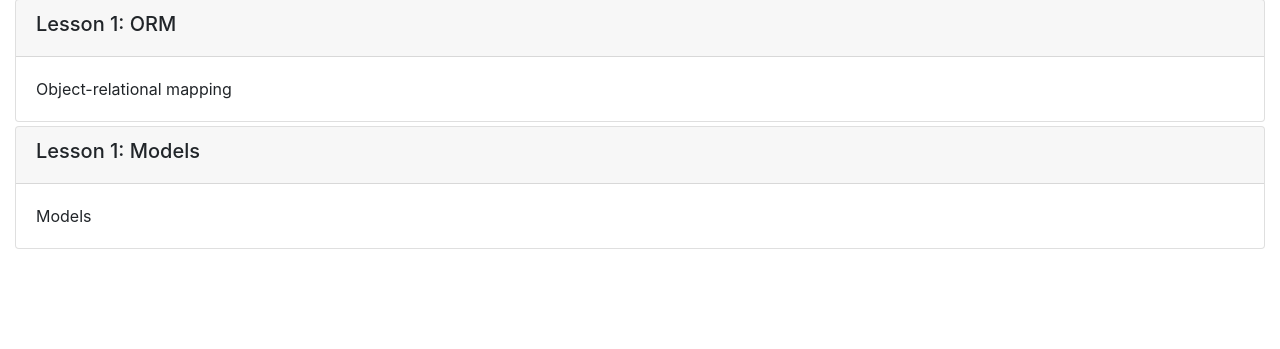
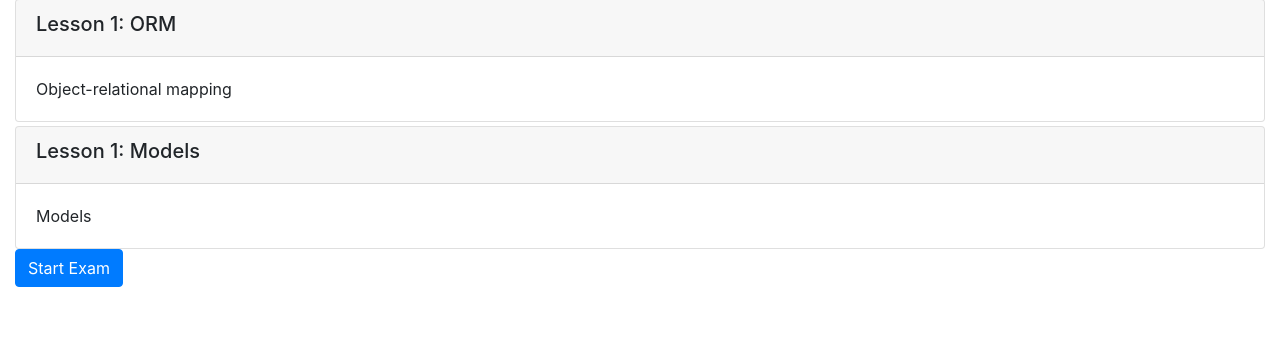
Before and after one commit to navesm/django-online-course-app, a Django app: page /onlinecourse/1/ in a window 1280 px wide. Shown: the part 230-579 px from the top of the page. Run offline with Django 3.2, Linux system fonts and the light colour scheme; data comes from the database, SQL or seed files in the repository; both versions use the stored data as it was after the commit; some libraries are stand-ins or nearby versions.

Commit message:
updated exam

```diff
--- a/onlinecourse/templates/onlinecourse/course_detail_bootstrap.html
+++ b/onlinecourse/templates/onlinecourse/course_detail_bootstrap.html
@@ -50,12 +50,15 @@
                     </div>
                 {% endfor %}
             </div>
-     <!-- Task: show questions and choices -->
-        {% if user.is_authenticated %}
+            <!-- Task: show questions and choices -->
+    <div>
+        <button class="btn btn-primary mb-3" type="button" data-toggle="collapse" data-target="#exam" aria-expanded="false" aria-controls="exam">
+            Start Exam
+        </button>
         <div id="exam" class="collapse">
             <form id="questionform" action="{% url 'onlinecourse:enroll' course.id %}" method="post">
                 {% csrf_token %}
-                {% for question in course.question_set.all %}
+                {% for question in questionform %}
                 <div class="card mt-1">
                     <div class="card-header">
                         <h5>{{ question.question_text }}</h5>
@@ -71,10 +74,11 @@
                         {% endfor %}
                     </div>
                 </div>
+                {% endfor %}
                 <input class="btn btn-success btn-block" type="submit" value="Submit">
             </form>
-                {% endfor %}
-                {% endif %}
+        </div>
+    </div>
 
             <!-- <HINT> If user is authenticated, show course exam with a list of question -->
 
--- a/onlinecourse/urls.py
+++ b/onlinecourse/urls.py
@@ -18,7 +18,7 @@ urlpatterns = [
     path('<int:course_id>/enroll/', views.enroll, name='enroll'),
 
     # <HINT> Create a route for submit view
-    path('<int:course_id>/submit/', views.submit, name='submit')
+    path('<int:course_id>/submit/', views.submit, name='submit'),
     # <HINT> Create a route for show_exam_result view
-
+    path('course/<int:course_id>/submission/<int:submission_id>/result/', views.show_exam_result, name='show_exam_result')
  ] + static(settings.MEDIA_URL, document_root=settings.MEDIA_ROOT)
--- a/onlinecourse/views.py
+++ b/onlinecourse/views.py
@@ -146,4 +146,22 @@ def extract_answers(request):
         # Get the selected choice ids from the submission record
         # For each selected choice, check if it is a correct answer or not
         # Calculate the total score
-#def show_exam_result(request, course_id, submission_id):
+def show_exam_result(request, course_id, submission_id):
+    course = get_object_or_404(Course, pk=course_id)
+    submission = get_object_or_404(Submission, pk=submission_id)
+
+    selected_ids = submission.choices.values_list('id', flat=True)
+    total_score = 0
+
+    for question in course.question_set.all():
+        correct_choices = question.choice_set.filter(is_correct=True)
+        if set(selected_ids).issuperset(correct_choices.values_list('id', flat=True)):
+            total_score += question.grade_point
+
+    context = {
+        'course': course,
+        'selected_ids': selected_ids,
+        'grade': total_score,
+    }
+
+    return render(request, 'onlinecourse/exam_result.html', context)
```
Also changed, not shown: db.sqlite3.
